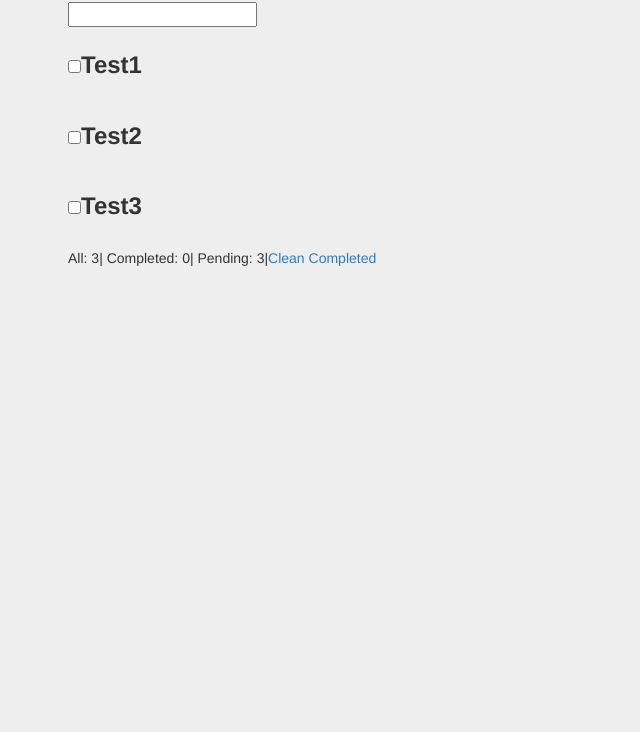
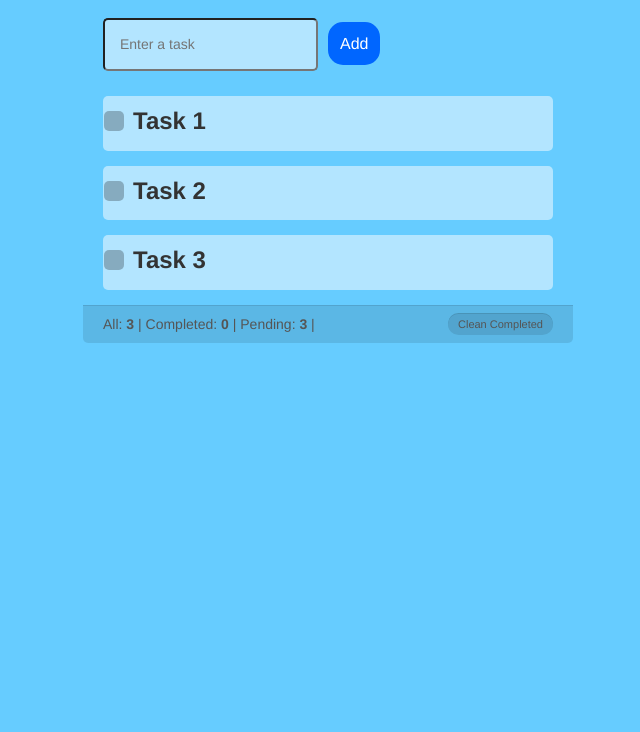
Before and after one commit to karam-fikre/React-TODO-Program, a React app: page / in a window 1280 px wide. Shown: the part 68-800 px from the top of the page, without its empty margins (312-952 px from the left). Built offline with nearby package versions, Linux system fonts and the light colour scheme.

Commit message:
Fixing the Design

```diff
--- a/package.json
+++ b/package.json
@@ -19,6 +19,7 @@
     "random-key": "^0.3.2",
     "react": "^16.2.0",
     "react-dom": "^16.2.0",
+    "react-flip-move": "^3.0.1",
     "style-loader": "^0.20.3"
   },
   "devDependencies": {
--- a/src/app/components/App.js
+++ b/src/app/components/App.js
@@ -11,9 +11,9 @@ export default class App extends React.Component{
     this.state={
       title:'',
       todos: [
-                {title:'Test1',done:false,id:1},
-                {title:'Test2',done:false,id:2},
-                {title:'Test3',done:false,id:3}
+                {title:'Task 1 ',done:false,id:1},
+                {title:'Task 2',done:false,id:2},
+                {title:'Task 3',done:false,id:3}
               ]
     };
   }
@@ -52,7 +52,8 @@ handleClearCompleted(event){
     return <div>
                   <h1> TODO </h1>
               <form onSubmit={this.handleSubmit.bind(this)}>
-                  <input type="text" onChange={(event) => this.handleChange(event)} value={this.state.title}/>
+                  <input type="text" placeholder="Enter a task" onChange={(event) => this.handleChange(event)} value={this.state.title}/>
+                  <button className="add">Add</button>
               </form>
 
 
@@ -62,10 +63,10 @@ handleClearCompleted(event){
               todos={this.state.todos}/>
 
               <footer>
-              All: {this.state.todos.length}|
-              Completed: {this.state.todos.filter((todo)=>{return todo.done}).length}|
-              Pending: {this.state.todos.filter((todo)=>{return !todo.done}).length}|
-              <a href="#" className="clear-completed" onClick={this.handleClearCompleted.bind(this)}>Clean Completed</a>
+              All: <span className="todo-count"> {this.state.todos.length}</span> |
+              Completed:<span className="todo-count"> {this.state.todos.filter((todo)=>{return todo.done}).length}</span> |
+              Pending: <span className="todo-count"> {this.state.todos.filter((todo)=>{return !todo.done}).length}</span> |
+              <a  className="clear-completed" onClick={this.handleClearCompleted.bind(this)}>Clean Completed</a>
              </footer>
 
           </div>
--- a/src/app/components/DisplayItem.js
+++ b/src/app/components/DisplayItem.js
@@ -4,7 +4,7 @@ import PropTypes from 'prop-types';
 export default class DisplayItem extends React.Component{
 constructor(){
   super();
-  this.state={editing:false};
+  this.state={editing:false,changedText:''};
 }
 
 componentDidMount(){
@@ -38,23 +38,25 @@ this.setState({changedText:_changedText});
     }else{
       editStyle.display='none';
     }
-    return  <li id="todo-list" className={todo.done ? 'done' : ''}>
+    return  <li id="items" className={todo.done ? 'done' : ''}>
     <div style={viewStyle} onDoubleClick={this.handleEditing.bind(this)}>
+       <label>{this.state.changedText}
        <input
        checked={todo.done}
        onChange={this.props.handleDone.bind(null,todo.id)}
        type="checkbox"/>
+<span className="checkmark"></span>
 
-        <label>
-        {this.state.changedText}
+
         </label>
 
-       <a href="#" className="destroy" onClick={this.props.handleDelete.bind(null,todo.id)}>
-         [x]
-       </a>
+
+       <a href="#" className="destroy glyphicon glyphicon-trash" onClick={this.props.handleDelete.bind(null,todo.id)}/>
+
       </div>
 
       <input type="text"
+      className="editing"
       onKeyDown={this.handleEditingDone.bind(this)}
       onChange={this.handleEditingChange.bind(this)}
       style={editStyle} value={todo.title}
--- a/src/app/components/DisplayList.js
+++ b/src/app/components/DisplayList.js
@@ -1,12 +1,15 @@
 import React from 'react';
 import PropTypes from 'prop-types';
+
+import FlipMove from "react-flip-move";
 
 import DisplayItem from './DisplayItem'
 
 export default class DisplayList extends React.Component{
 
   render(){
-    return <div className="todo-app"><ul id="todo-list">
+    return  <ul id="todo-list">
+    <FlipMove staggerDurationBy="30" duration={500} enterAnimation="accordionVertical">
     { this.props.todos.map((todo,i)=>{
       return <section id="main" key={todo.id}>
               <DisplayItem
@@ -15,9 +18,10 @@ export default class DisplayList extends React.Component{
                 handleDelete={this.props.handleDelete.bind(null,todo.id)}/>
               </section>
     }) }
+ </FlipMove>
+    </ul>
 
-    </ul>
-    </div>
+
   }
 }
 DisplayList.propTypes={
--- a/src/app/stylesheets/main.css
+++ b/src/app/stylesheets/main.css
@@ -7,14 +7,56 @@ body {
 body {
   font: 14px "Helvetica Neue", Helvetica, Arial, sans-serif;
   line-height: 1.4em;
-  background: #eeeeee;
+  background-color: #66CCFF;
   color: #333333;
-  width: 520px;
+  width: 450px;
   margin: 0 auto;
   -webkit-font-smoothing: antialiased;
 }
 
-#todoapp {
+/*Add button*/
+.add {
+  padding: 10px;
+    font-size: 16px;
+    margin: 10px;
+    margin-right: 0px;
+    background-color: #0066FF;
+    color: #FFF;
+    border: 2px solid #0066FF;
+    border-radius: 15px;
+}
+
+.add:hover {
+  background-color: #003399;
+    border: 2px solid #003399;
+    border-radius: 15px;
+    cursor: pointer;
+  }
+
+.add:active {
+  background-color: #003399;
+  box-shadow: 0 5px #003399;
+  transform: translateY(4px);
+}
+
+
+li[id="items"],input[type="text"] {
+  color: #333;
+  background-color: rgba(255,255,255,.5);
+  padding: 15px;
+  margin-bottom: 15px;
+  border-radius: 5px;
+
+  transition: background-color .2s ease-out;
+}
+
+li[id="items"]:hover,input[type="text"]:hover {
+  background-color: pink;
+  cursor: pointer;
+}
+
+
+.todoapp {
   background: #fff;
   padding: 20px;
   margin-bottom: 40px;
@@ -30,32 +72,13 @@ body {
   border-radius: 0 0 5px 5px;
 }
 
-#todoapp h1 {
+ h1 {
   font-size: 36px;
   font-weight: bold;
-  text-align: center;
   padding: 0 0 10px 0;
 }
 
-#todoapp input[type="text"] {
-  width: 466px;
-  font-size: 24px;
-  font-family: inherit;
-  line-height: 1.4em;
-  border: 0;
-  outline: none;
-  padding: 6px;
-  border: 6px solid #999999;
-  -webkit-box-shadow: rgba(0, 0, 0, 0.2) 0 1px 2px 0 inset;
-  -moz-box-shadow: rgba(0, 0, 0, 0.2) 0 1px 2px 0 inset;
-  -ms-box-shadow: rgba(0, 0, 0, 0.2) 0 1px 2px 0 inset;
-  -o-box-shadow: rgba(0, 0, 0, 0.2) 0 1px 2px 0 inset;
-  box-shadow: rgba(0, 0, 0, 0.2) 0 1px 2px 0 inset;
-}
 
-#todoapp input::-webkit-input-placeholder {
-  font-style: italic;
-}
 
 #todo-list {
   margin: 10px 0;
@@ -63,60 +86,57 @@ body {
   list-style: none;
 }
 
-#todo-list li {
+li {
   padding: 18px 20px 18px 0;
   position: relative;
   font-size: 24px;
   border-bottom: 1px solid #cccccc;
 }
 
-#todo-list li:last-child {
+li:last-child {
   border-bottom: none;
 }
 
-#todo-list li.done label {
+li.done label {
   color: #777777;
   text-decoration: line-through;
 }
 
-#todo-list .destroy {
+.destroy {
   position: absolute;
   right: 5px;
-  top: 20px;
+  top: 15px;
   display: none;
   cursor: pointer;
   width: 20px;
   height: 20px;
 }
 
-#todo-list li:hover .destroy {
+li:hover .destroy {
     display: block;
 }
 
-#todo-list .destroy:hover {
+.destroy:hover {
     background-position: 0 -20px;
 }
 
-#todo-list li.editing {
+.editing {
   border-bottom: none;
   margin-top: -1px;
   padding: 0;
 }
 
-#todo-list li.editing:last-child {
+.editing:last-child {
   margin-bottom: -1px;
 }
 
-#todo-list li .view label {
-  word-break: break-word;
-}
 
-#todoapp footer {
+footer {
   margin: 0 -20px -20px -20px;
   overflow: hidden;
   color: #555555;
-  background: #f4fce8;
-  border-top: 1px solid #ededed;
+  background: rgba(0, 0, 0, 0.1);
+  border-top: 1px solid rgba(0, 0, 0, 0.1);
   padding: 0 20px;
   line-height: 37px;
   -webkit-border-radius: 0 0 5px 5px;
@@ -126,7 +146,7 @@ body {
   border-radius: 0 0 5px 5px;
 }
 
-#clear-completed {
+.clear-completed {
   float: right;
   line-height: 20px;
   text-decoration: none;
@@ -149,7 +169,7 @@ body {
   box-shadow: rgba(0, 0, 0, 0.2) 0 -1px 0 0;
 }
 
-#clear-completed:hover {
+.clear-completed:hover {
   background: rgba(0, 0, 0, 0.15);
   -webkit-box-shadow: rgba(0, 0, 0, 0.3) 0 -1px 0 0;
   -moz-box-shadow: rgba(0, 0, 0, 0.3) 0 -1px 0 0;
@@ -158,13 +178,74 @@ body {
   box-shadow: rgba(0, 0, 0, 0.3) 0 -1px 0 0;
 }
 
-#clear-completed:active {
+.clear-completed:active {
   position: relative;
   top: 1px;
 }
 
-#todo-count span {
+.todo-count {
   font-weight: bold;
+}
+
+
+
+
+/* Hide the browser's default checkbox */
+input[type="checkbox"] {
+    position: absolute;
+    opacity: 0;
+    cursor: pointer;
+}
+
+/* Create a custom checkbox */
+.checkmark {
+    position: absolute;
+    top: 15px;
+    left: 1px;
+    height: 20px;
+    width: 20px;
+    border-radius: 5px;
+    background-color: rgba(0, 0, 0, 0.25);
+}
+
+/* On mouse-over, add a grey background color */
+input[type="checkbox"] ~ .checkmark:hover {
+    background-color: #ccc;
+    cursor: pointer;
+}
+
+/* When the checkbox is checked, add a blue background */
+input[type="checkbox"]:checked ~ .checkmark {
+    background-color: #2196F3;
+}
+
+/* Create the checkmark/indicator (hidden when not checked) */
+.checkmark:after {
+    content: "";
+    position: absolute;
+    display: none;
+}
+
+/* Show the checkmark when checked */
+input[type="checkbox"]:checked ~ .checkmark:after {
+    display: block;
+}
+
+/* Style the checkmark/indicator */
+.checkmark:after {
+    left: 9px;
+    top: 5px;
+    width: 5px;
+    height: 10px;
+    border: solid white;
+    border-width: 0 3px 3px 0;
+    -webkit-transform: rotate(45deg);
+    -ms-transform: rotate(45deg);
+    transform: rotate(45deg);
+}
+
+label{
+  padding-left: 15px;
 }
 
 #instructions {
```
Also changed, not shown: 1 other file.
